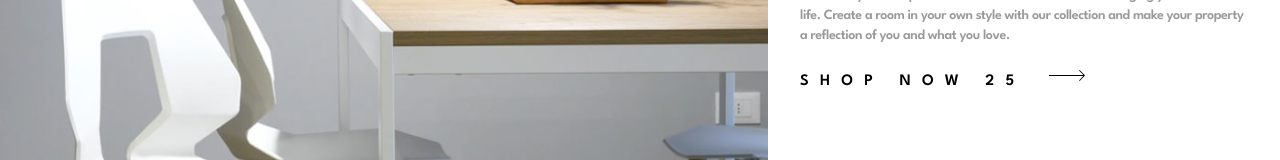
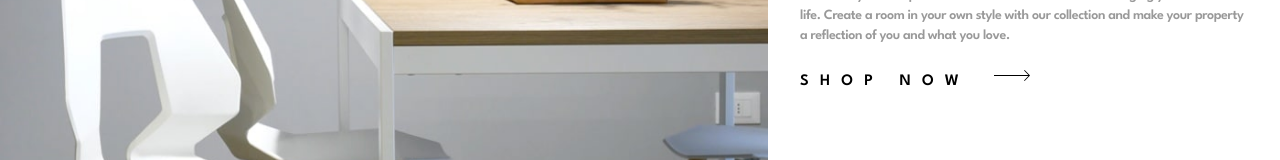
Before and after one commit to uncoolzero/frontend-mentor-room-challenge, a Next.js app: page / in a window 1280 px wide. Shown: the part 202-362 px from the top of the page. Built offline with nearby package versions, Linux system fonts and the light colour scheme.

Commit message:
Final changes to Readme and removing console logs

```diff
--- a/components/Page.tsx
+++ b/components/Page.tsx
@@ -158,12 +158,10 @@ function Carousel() {
 
       if (whiteBoxPosition === 0)
       {
-        console.log("default arrow button width - 20")
         setArrowButtonWidth(20)
       }
       else
       {
-        console.log("arrow button width - ", arrowWidth)
         setArrowButtonWidth((arrowWidth / 4) - 7)
       }
 
@@ -1817,7 +1815,7 @@ function Carousel() {
               <button>
                 <div className="flex flex-row gap-x-6 transition-all ease-in-out hover:opacity-50">
                   <div className="font-semibold tracking-[0.7em]">
-                  SHOP NOW {arrowButtonWidth}
+                  SHOP NOW
                   </div>
                   <div>
                     <Image alt="Shop now button arrow" src="/icon-arrow.svg" width="36" height="12" />
```
Also changed, not shown: 1 other file (tests, documents, lock files or other folders).
